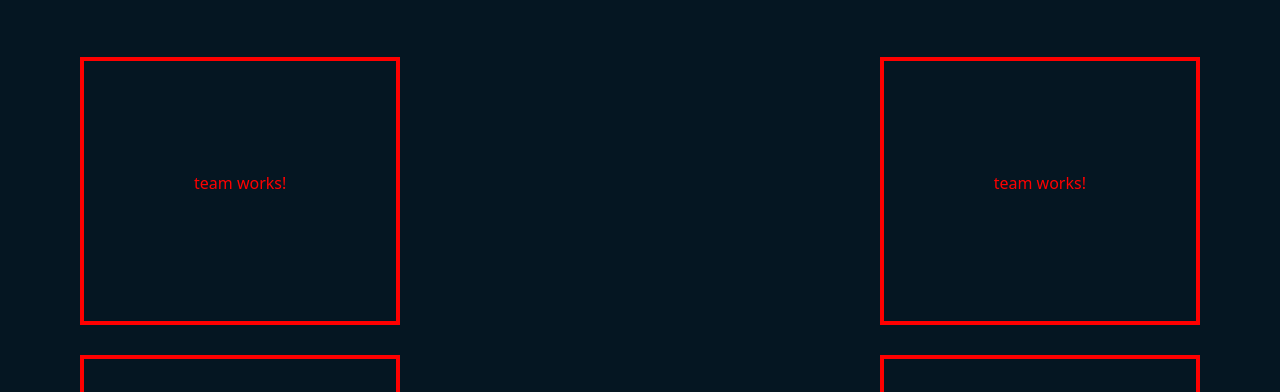
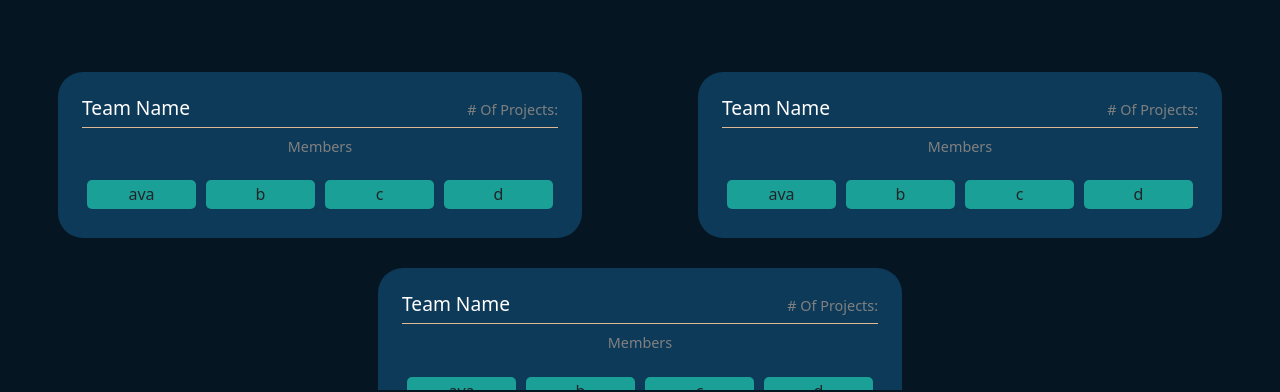
Before and after one commit to WilliamRDavis98/Company-Portal, an Angular app in the folder frontend/: page /teams in a window 1280 px wide. Shown: the part 410-802 px from the top of the page. Built offline with nearby package versions, Linux system fonts and the light colour scheme.

Commit message:
Adjusted styling

```diff
--- a/frontend/src/app/teams/team/team.component.css
+++ b/frontend/src/app/teams/team/team.component.css
@@ -0,0 +1,52 @@
+.team-box {
+  background-color: #0D3A59;
+  box-sizing: content-box;
+  border-radius: 25px;
+  padding: 24px;
+  margin: 15px;
+}
+
+.team {
+  display: flex;
+  justify-content: space-between;
+  align-items: baseline;
+  width: 100%;
+  border-bottom: #DEB992 solid 1px;
+}
+
+.team-title {
+  color: white;
+  font-size: 1.2em;
+}
+
+.team-num-projects {
+  color: grey;
+  font-size: .9em;
+}
+
+.members-title {
+  color: grey;
+  font-size: .9em;
+  text-align: center;
+  padding-top: 10px;
+  margin-bottom: 20px;
+}
+
+.members-box {
+  display: flex;
+  flex-direction: row;
+  flex-wrap: wrap;
+  align-content: center;
+  justify-content: space-evenly;
+}
+
+.member-individual {
+  background-color: #1BA098;
+  box-sizing: content-box;
+  border-radius: 5px;
+  height: 25px;
+  width: 105px;
+  padding: 2px;
+  margin: 5px;
+  text-align: center;
+}
--- a/frontend/src/app/teams/team/team.component.html
+++ b/frontend/src/app/teams/team/team.component.html
@@ -1 +1,15 @@
-<p>team works!</p>
+
+
+<div class="team-box">
+  <div class="team">
+    <h2 class="team-title">Team Name</h2>
+    <h2 class="team-num-projects"># Of Projects: </h2>
+  </div>
+  <h6 class="members-title">Members</h6>
+  <div class="members-box">
+    <div class="member-individual">ava</div>
+    <div class="member-individual">b</div>
+    <div class="member-individual">c</div>
+    <div class="member-individual">d</div>
+  </div>
+</div>
--- a/frontend/src/app/teams/teams.component.css
+++ b/frontend/src/app/teams/teams.component.css
@@ -2,9 +2,7 @@ body {
   background-color: #051622;
   background-size: cover;
   overflow-y: hidden;
-  height: 97vh;
-  margin: 0;
-  padding: 0;
+  height: 100vh;
 }
 
 *{
@@ -57,17 +55,17 @@ text-align: left;
   display: flex;
   flex-direction: row;
   flex-wrap: wrap;
-  justify-content: space-between;
+  justify-content: space-around;
 }
 
-.team {
-  display: flex;
-  /*padding: 25mm;*/
-  padding: 110px;
-  color: red;
-  text-align: center;
-  border: red solid 4px;
-  margin-bottom: 30px;
-  margin-left: 80px;
-  margin-right: 80px;
-}
+/*.team {*/
+/*  display: flex;*/
+/*  !*padding: 25mm;*!*/
+/*  padding: 110px;*/
+/*  color: red;*/
+/*  text-align: center;*/
+/*  border: red solid 4px;*/
+/*  margin-bottom: 30px;*/
+/*  margin-left: 80px;*/
+/*  margin-right: 80px;*/
+/*}*/
--- a/frontend/src/app/teams/teams.component.html
+++ b/frontend/src/app/teams/teams.component.html
@@ -1,4 +1,5 @@
 
+<body>
 <nav class="navbar">
   <div class="navbar-content">
     <img src="path-to-your-image" alt="Description">
@@ -12,3 +13,4 @@
     <app-team class="team" [teamData]="team"></app-team>
   </ng-container>
 </div>
+</body>
--- a/frontend/src/app/teams/teams.component.ts
+++ b/frontend/src/app/teams/teams.component.ts
@@ -10,12 +10,15 @@ export class TeamsComponent {
 
   protected readonly TeamComponent = TeamComponent;
 
+  //   GET companies/{id}/teams
+  //   Get Company ID from Session Storage
+
   teams = [
     {a: 1},
     {a: 1},
     {a: 1},
-    {a: 1},
-    {a: 1},
-    {a: 1},
   ];
+
+
+
 }
```
Also changed, not shown: 1 other file (tests, documents, lock files or other folders).
